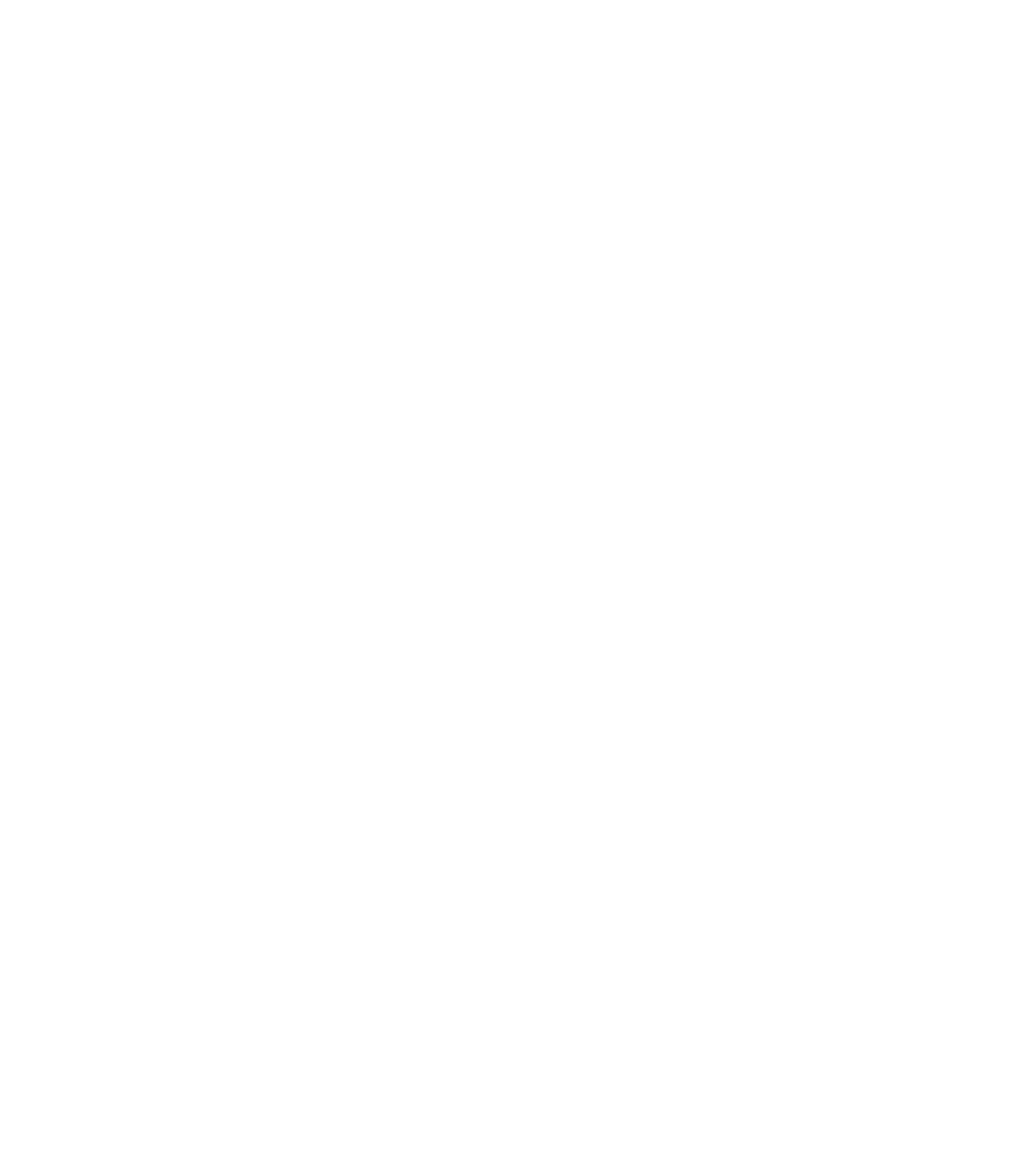
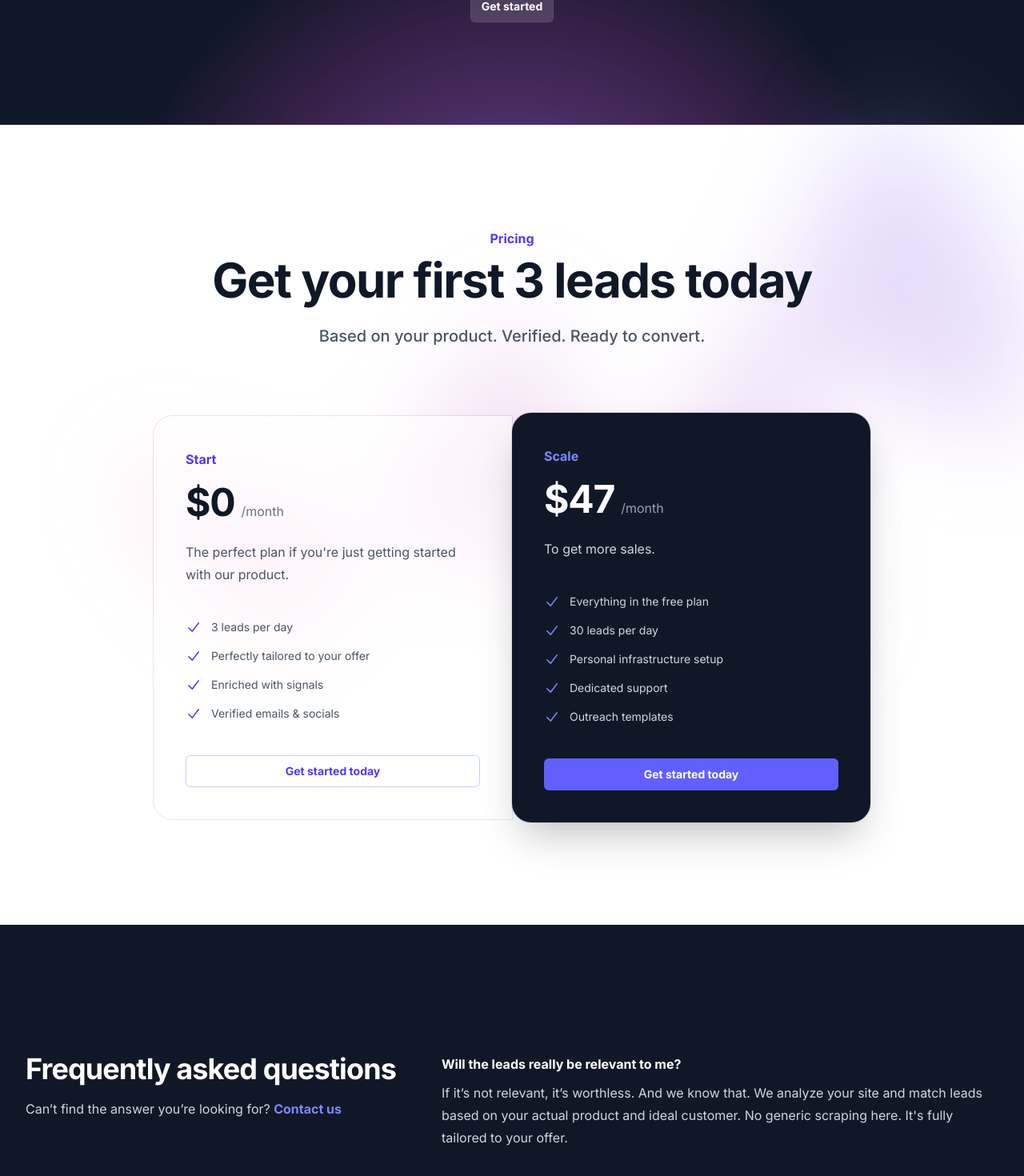
Before and after one commit to julianalert/yuzuu, a Next.js app: page / in a window 1280 px wide. Shown: the part 3193-4663 px from the top of the page at 80% size. Before the commit the page ends 2995 px from the top, so only its background shows below. Built offline with nearby package versions, Linux system fonts and the light colour scheme.

Commit message:
landing page

```diff
--- a/src/app/page.tsx
+++ b/src/app/page.tsx
@@ -149,127 +149,123 @@
 
 const tiers = [
   {
-    id: 'freelancer',
-    name: 'Free',
-    price: { monthly: '$0', annually: '$0' },
-    description: 'Just to get started.',
-    features: ['3 leads per day'],
+    name: 'Start',
+    id: 'tier-hobby',
+    href: '/#',
+    priceMonthly: '$0',
+    description: "The perfect plan if you're just getting started with our product.",
+    features: ['3 leads per day', 'Perfectly tailored to your offer', 'Enriched with signals', 'Verified emails & socials'],
     featured: false,
   },
   {
-    id: 'startup',
-    name: 'Startup',
-    price: { monthly: '$47', annually: '$497' },
-    description: 'Get serious about your cold outreach.',
+    name: 'Scale',
+    id: 'tier-enterprise',
+    href: 'mailto:hello@yuzuu.co',
+    priceMonthly: '$47',
+    description: 'To get more sales.',
     features: [
+      'Everything in the free plan',
       '30 leads per day',
-      '30+ hours saved per month',
-      'Highly Qualified Prospects',
-      'Enriched with strong signals',
-      'Outreach Templates',
+      'Personal infrastructure setup',
+      'Dedicated support',
+      'Outreach templates',
     ],
     featured: true,
   },
-  {
-    id: 'enterprise',
-    name: 'Done For You',
-    price: { monthly: '$2,999', annually: '$29,990' },
-    description: 'Absolutely everything I can do for you.',
-    features: [
-      '12 months unlimited consulting',
-      'We setup your entire cold email + social media infrastructure',
-      'We deliver as many leads as you wish',
-      'We setup the v1 of your campaigns and we review them together',
-      'You continue running the campaigns, with full control over them and let us know whenever you need help',
-    ],
-    featured: false,
-  },
 ];
 
-function PricingTiers() {
+function classNames(...classes: string[]) {
+  return classes.filter(Boolean).join(' ');
+}
+
+function PricingComponent() {
   return (
-    <form className="group/tiers bg-gray-900 py-24 sm:py-32">
-      <div className="mx-auto max-w-7xl px-6 lg:px-8">
+    <div className="relative isolate bg-white px-6 py-24 sm:py-32 lg:px-8">
+      <div aria-hidden="true" className="absolute inset-x-0 -top-3 -z-10 transform-gpu overflow-hidden px-36 blur-3xl">
+        <div
+          style={{
+            clipPath:
+              'polygon(74.1% 44.1%, 100% 61.6%, 97.5% 26.9%, 85.5% 0.1%, 80.7% 2%, 72.5% 32.5%, 60.2% 62.4%, 52.4% 68.1%, 47.5% 58.3%, 45.2% 34.5%, 27.5% 76.7%, 0.1% 64.9%, 17.9% 100%, 27.6% 76.8%, 76.1% 97.7%, 74.1% 44.1%)',
+          }}
+          className="mx-auto aspect-1155/678 w-288.75 bg-linear-to-tr from-[#ff80b5] to-[#9089fc] opacity-30"
+        />
+      </div>
       <div className="mx-auto max-w-4xl text-center">
-          <h2 className="text-base/7 font-semibold text-indigo-400">Pricing</h2>
-          <p className="mt-2 text-5xl font-semibold tracking-tight text-balance text-white sm:text-6xl">
-            Start booking demos for real
+        <h2 className="text-base/7 font-semibold text-indigo-600">Pricing</h2>
+        <p className="mt-2 text-5xl font-semibold tracking-tight text-balance text-gray-900 sm:text-6xl">
+          Get your first 3 leads today
         </p>
       </div>
-        <p className="mx-auto mt-6 max-w-2xl text-center text-lg font-medium text-pretty text-gray-400 sm:text-xl/8">
-        Get highly-qualified leads delivered to your inbox every morning, tailored to your offer, and ready to convert.
+      <p className="mx-auto mt-6 max-w-2xl text-center text-lg font-medium text-pretty text-gray-600 sm:text-xl/8">
+      Based on your product. Verified. Ready to convert.
       </p>
-        <div className="mt-16 flex justify-center">
-          <fieldset aria-label="Payment frequency">
-            <div className="grid grid-cols-2 gap-x-1 rounded-full bg-white/5 p-1 text-center text-xs/5 font-semibold text-white">
-              <label className="group relative rounded-full px-2.5 py-1 has-checked:bg-indigo-500">
-                <input
-                  defaultValue="monthly"
-                  defaultChecked
-                  name="frequency"
-                  type="radio"
-                  className="absolute inset-0 appearance-none rounded-full"
-                />
-                <span className="text-white">Monthly</span>
-              </label>
-              <label className="group relative rounded-full px-2.5 py-1 has-checked:bg-indigo-500">
-                <input
-                  defaultValue="annually"
-                  name="frequency"
-                  type="radio"
-                  className="absolute inset-0 appearance-none rounded-full"
-                />
-                <span className="text-white">Annually</span>
-              </label>
-            </div>
-          </fieldset>
-        </div>
-        <div className="isolate mx-auto mt-10 grid max-w-md grid-cols-1 gap-8 lg:mx-0 lg:max-w-none lg:grid-cols-3">
-          {tiers.map((tier) => (
+      <div className="mx-auto mt-16 grid max-w-lg grid-cols-1 items-center gap-y-6 sm:mt-20 sm:gap-y-0 lg:max-w-4xl lg:grid-cols-2">
+        {tiers.map((tier, tierIdx) => (
           <div
             key={tier.id}
-              data-featured={tier.featured ? 'true' : undefined}
-              className="group/tier rounded-3xl p-8 ring-1 ring-white/10 data-featured:bg-white/5 data-featured:ring-2 data-featured:ring-indigo-500 xl:p-10"
+            className={classNames(
+              tier.featured ? 'relative bg-gray-900 shadow-2xl' : 'bg-white/60 sm:mx-8 lg:mx-0',
+              tier.featured
+                ? ''
+                : tierIdx === 0
+                  ? 'rounded-t-3xl sm:rounded-b-none lg:rounded-tr-none lg:rounded-bl-3xl'
+                  : 'sm:rounded-t-none lg:rounded-tr-3xl lg:rounded-bl-none',
+              'rounded-3xl p-8 ring-1 ring-gray-900/10 sm:p-10',
+            )}
           >
-              <div className="flex items-center justify-between gap-x-4">
-                <h3 id={`tier-${tier.id}`} className="text-lg/8 font-semibold text-white">
+            <h3
+              id={tier.id}
+              className={classNames(tier.featured ? 'text-indigo-400' : 'text-indigo-600', 'text-base/7 font-semibold')}
+            >
               {tier.name}
             </h3>
-                <p className="rounded-full bg-indigo-500 px-2.5 py-1 text-xs/5 font-semibold text-white group-not-data-featured/tier:hidden">
-                  Most popular
+            <p className="mt-4 flex items-baseline gap-x-2">
+              <span
+                className={classNames(
+                  tier.featured ? 'text-white' : 'text-gray-900',
+                  'text-5xl font-semibold tracking-tight',
+                )}
+              >
+                {tier.priceMonthly}
+              </span>
+              <span className={classNames(tier.featured ? 'text-gray-400' : 'text-gray-500', 'text-base')}>/month</span>
             </p>
-              </div>
-              <p className="mt-4 text-sm/6 text-gray-300">{tier.description}</p>
-              <p className="mt-6 flex items-baseline gap-x-1 group-not-has-[[name=frequency][value=monthly]:checked]/tiers:hidden">
-                <span className="text-4xl font-semibold tracking-tight text-white">{tier.price.monthly}</span>
-                <span className="text-sm/6 font-semibold text-gray-300">/month</span>
+            <p className={classNames(tier.featured ? 'text-gray-300' : 'text-gray-600', 'mt-6 text-base/7')}>
+              {tier.description}
             </p>
-              <p className="mt-6 flex items-baseline gap-x-1 group-not-has-[[name=frequency][value=annually]:checked]/tiers:hidden">
-                <span className="text-4xl font-semibold tracking-tight text-white">{tier.price.annually}</span>
-                <span className="text-sm/6 font-semibold text-gray-300">/year</span>
-              </p>
-              <button
-                value={tier.id}
-                name="tier"
-                type="submit"
-                aria-describedby={`tier-${tier.id}`}
-                className="mt-6 block w-full rounded-md bg-white/10 px-3 py-2 text-center text-sm/6 font-semibold text-white group-data-featured/tier:bg-indigo-500 group-data-featured/tier:text-white group-data-featured/tier:shadow-xs hover:bg-white/20 group-data-featured/tier:hover:bg-indigo-400 focus-visible:outline-2 focus-visible:outline-offset-2 focus-visible:outline-white group-data-featured/tier:focus-visible:outline-indigo-500"
+            <ul
+              role="list"
+              className={classNames(
+                tier.featured ? 'text-gray-300' : 'text-gray-600',
+                'mt-8 space-y-3 text-sm/6 sm:mt-10',
+              )}
             >
-                Get started
-              </button>
-              <ul role="list" className="mt-8 space-y-3 text-sm/6 text-gray-300 xl:mt-10">
               {tier.features.map((feature) => (
                 <li key={feature} className="flex gap-x-3">
-                    <CheckIcon aria-hidden="true" className="h-6 w-5 flex-none text-white" />
+                  <CheckIcon
+                    aria-hidden="true"
+                    className={classNames(tier.featured ? 'text-indigo-400' : 'text-indigo-600', 'h-6 w-5 flex-none')}
+                  />
                   {feature}
                 </li>
               ))}
             </ul>
+            <a
+              href={tier.href}
+              aria-describedby={tier.id}
+              className={classNames(
+                tier.featured
+                  ? 'bg-indigo-500 text-white shadow-xs hover:bg-indigo-400 focus-visible:outline-indigo-500'
+                  : 'text-indigo-600 ring-1 ring-indigo-200 ring-inset hover:ring-indigo-300 focus-visible:outline-indigo-600',
+                'mt-8 block rounded-md px-3.5 py-2.5 text-center text-sm font-semibold focus-visible:outline-2 focus-visible:outline-offset-2 sm:mt-10',
+              )}
+            >
+              Get started today
+            </a>
           </div>
         ))}
       </div>
     </div>
-    </form>
   );
 }
 
@@ -378,7 +374,7 @@
         },
       },
     ],
-  ],*/
+  ],
   /*[
     [
       {
@@ -460,27 +456,26 @@
 
 function FAQSection() {
   return (
-    <div className="bg-white">
+    <div className="bg-gray-900">
       <div className="mx-auto max-w-7xl px-6 py-24 sm:pt-32 lg:px-8 lg:py-40">
         <div className="lg:grid lg:grid-cols-12 lg:gap-8">
           <div className="lg:col-span-5">
-            <h2 className="text-3xl font-semibold tracking-tight text-pretty text-gray-900 sm:text-4xl">
+            <h2 className="text-3xl font-semibold tracking-tight text-pretty text-white sm:text-4xl">
               Frequently asked questions
             </h2>
-            <p className="mt-4 text-base/7 text-pretty text-gray-600">
-              Can’t find the answer you’re looking for? Reach out to our{' '}
-              <a href="#" className="font-semibold text-indigo-600 hover:text-indigo-500">
-                customer support
+            <p className="mt-4 text-base/7 text-pretty text-gray-300">
+              Can’t find the answer you’re looking for? {' '}
+              <a href="mailto:hello@yuzuu.co" className="font-semibold text-indigo-400 hover:text-indigo-300">
+                Contact us
               </a>{' '}
-              team.
             </p>
           </div>
           <div className="mt-10 lg:col-span-7 lg:mt-0">
             <dl className="space-y-10">
               {faqs.map((faq) => (
                 <div key={faq.id || faq.question}>
-                  <dt className="text-base/7 font-semibold text-gray-900">{faq.question}</dt>
-                  <dd className="mt-2 text-base/7 text-gray-600">{faq.answer}</dd>
+                  <dt className="text-base/7 font-semibold text-white">{faq.question}</dt>
+                  <dd className="mt-2 text-base/7 text-gray-300">{faq.answer}</dd>
                 </div>
               ))}
             </dl>
@@ -489,10 +484,6 @@
       </div>
     </div>
   );
-}
-
-function classNames(...classes: string[]) {
-  return classes.filter(Boolean).join(' ');
 }
 
 function TestimonialsSection() {
@@ -583,6 +574,47 @@
           ))}
         </div>
       </div>
+    </div>
+  );
+}
+
+function BoostCTA() {
+  return (
+    <div className="relative isolate overflow-hidden bg-gray-900">
+      <div className="px-6 py-24 sm:px-6 sm:py-32 lg:px-8">
+        <div className="mx-auto max-w-2xl text-center">
+          <h2 className="text-4xl font-semibold tracking-tight text-balance text-white sm:text-5xl">
+          Start getting better leads tomorrow morning
+          </h2>
+          <p className="mx-auto mt-6 max-w-xl text-lg/8 text-pretty text-gray-300">
+          I built this because I was tired of cold scraping and spending more time on spreadsheets than customers. If that’s you too, try the tool and let it prove itself.
+          </p>
+          <div className="mt-10 flex items-center justify-center gap-x-6">
+            <a
+              href="/#"
+              className="rounded-md bg-white/15 px-3.5 py-2.5 text-sm font-semibold text-white inset-ring inset-ring-white/5 hover:bg-white/20 focus-visible:outline-2 focus-visible:outline-offset-2 focus-visible:outline-white"
+            >
+              Get started
+            </a>
+            {/* <a href="#" className="text-sm/6 font-semibold text-white hover:text-gray-300">
+              Learn more <span aria-hidden="true">→</span>
+            </a> */}
+          </div>
+        </div>
+      </div>
+      <svg
+        viewBox="0 0 1024 1024"
+        aria-hidden="true"
+        className="absolute top-1/2 left-1/2 -z-10 size-256 -translate-x-1/2 mask-[radial-gradient(closest-side,white,transparent)]"
+      >
+        <circle r={512} cx={512} cy={512} fill="url(#8d958450-c69f-4251-94bc-4e091a323369)" fillOpacity="0.7" />
+        <defs>
+          <radialGradient id="8d958450-c69f-4251-94bc-4e091a323369">
+            <stop stopColor="#7775D6" />
+            <stop offset={1} stopColor="#E935C1" />
+          </radialGradient>
+        </defs>
+      </svg>
     </div>
   );
 }
@@ -869,20 +901,10 @@
          <DeployFeaturesSection />
          {/* <FeaturesSection /> */}
          <TestimonialsSection />
-         {/* <PricingTiers /> */}
-         {/* <FAQSection /> */}
-        <div
-          aria-hidden="true"
-          className="absolute inset-x-0 top-[calc(100%-13rem)] -z-10 transform-gpu overflow-hidden blur-3xl sm:top-[calc(100%-30rem)]"
-        >
-          <div
-            style={{
-              clipPath:
-                'polygon(74.1% 44.1%, 100% 61.6%, 97.5% 26.9%, 85.5% 0.1%, 80.7% 2%, 72.5% 32.5%, 60.2% 62.4%, 52.4% 68.1%, 47.5% 58.3%, 45.2% 34.5%, 27.5% 76.7%, 0.1% 64.9%, 17.9% 100%, 27.6% 76.8%, 76.1% 97.7%, 74.1% 44.1%)',
-            }}
-            className="relative left-[calc(50%+3rem)] aspect-[1155/678] w-[36.125rem] -translate-x-1/2 bg-gradient-to-tr from-[#ff80b5] to-[#9089fc] opacity-30 sm:left-[calc(50%+36rem)] sm:w-[72.1875rem]"
-          />
-        </div>
+         <BoostCTA />
+         <PricingComponent />
+         <FAQSection />
+
       </div>
       {/* Footer with social icons */}
       <footer className="relative z-20">
```
Lines whose indentation alone changed are shown as unchanged.
